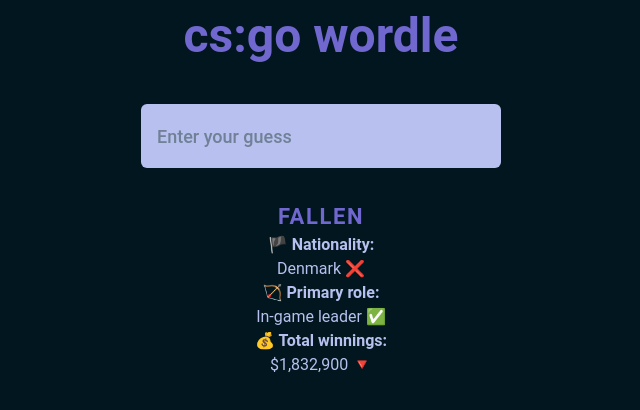
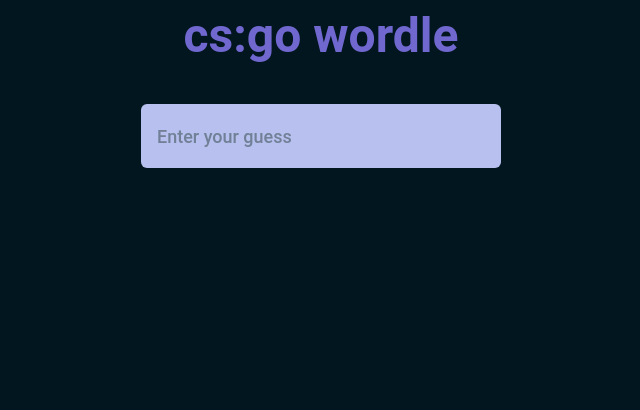
Before and after one commit to rodrigoeduardo/major-wordle, a Next.js app: page / in a window 1280 px wide. Shown: the top 410 px of the page, without its empty margins (319-959 px from the left). Built offline with nearby package versions, Linux system fonts and the light colour scheme.

Commit message:
now guessed player info is adaptable

```diff
--- a/src/components/GuessesBox/index.tsx
+++ b/src/components/GuessesBox/index.tsx
@@ -1,14 +1,16 @@
-import { Flex, Text, VStack } from '@chakra-ui/react';
-import { useContext } from 'react';
-import { GameContext } from '../../contexts/GameContext';
-import { InfoBox } from './InfoBox';
+import { Flex, Text, VStack } from "@chakra-ui/react";
+import { useContext } from "react";
+import { GameContext } from "../../contexts/GameContext";
+import { Player } from "../../types/Player";
+import { InfoBox } from "./InfoBox";
 
 export function GuessesBox() {
-  const { correctPlayer } = useContext(GameContext);
+  const { guesses } = useContext(GameContext);
 
   return (
     <VStack>
-      <Flex direction="column">
+      {guesses.map((guess: Player) => (
+        <Flex key={guess.id} direction="column">
           <Text
             textAlign="center"
             fontWeight="bold"
@@ -16,14 +18,15 @@
             letterSpacing="0.1rem"
             color="purple.500"
           >
-          FALLEN
+            {guess.name}
           </Text>
           <Flex direction="column" textAlign="center">
-          <InfoBox info="Denmark" type="nationality" />
-          <InfoBox info="In-game leader" type="role" />
-          <InfoBox info="$1,832,900" type="winnings" />
+            <InfoBox info={guess.nationality} type="nationality" />
+            <InfoBox info={guess.role} type="role" />
+            <InfoBox info={guess.totalWinnings} type="winnings" />
           </Flex>
         </Flex>
+      ))}
     </VStack>
   );
 }
```
Lines whose indentation alone changed are shown as unchanged.
